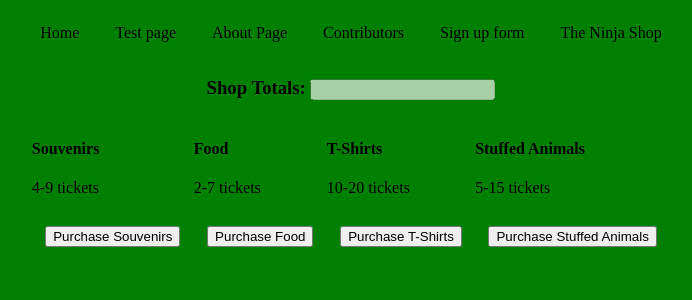
After one commit to marjohnson/w11D1-Django, a Django app: page /the-shop/ in a window 1280 px wide. The commit adds this page. Shown: the top 300 px of the page, without its empty margins (289-981 px from the left). Run offline with Django 3.2, Linux system fonts and the light colour scheme.

Commit message:
adding changes

```diff
--- a/zooProject/zooApp/static/css/styles.css
+++ b/zooProject/zooApp/static/css/styles.css
@@ -1,6 +1,6 @@
 body {
-    background-color: black;
-    color: white;
+    background-color: green;
+    color: black;
     display: flex;
     flex-direction: column;
     justify-content: center;
@@ -14,6 +14,11 @@ header {
 }
 nav {
     margin: 1em;
+}
+nav a {
+    padding: 1em;
+    color: black;
+    text-decoration: none;
 }
 .magic {
     margin: 1em;
@@ -49,3 +54,9 @@ header nav a {
 button {
     margin: 1em;
 }
+.shopItems {
+    display: flex;
+    flex-direction: row;
+    justify-content: center;
+    align-items: center;
+}
--- /dev/null
+++ b/zooProject/zooApp/templates/theNinjaShop.html
@@ -0,0 +1,60 @@
+<!DOCTYPE html>
+<html lang="en">
+<head>
+    <meta charset="UTF-8">
+    <meta http-equiv="X-UA-Compatible" content="IE=edge">
+    <meta name="viewport" content="width=device-width, initial-scale=1.0">
+    <title>The Ninja Shop</title>
+    {% load static %}
+    <link rel='stylesheet' href="{% static 'css/styles.css' %}">
+</head>
+<body>
+    <nav>
+        <a href='/'>Home</a>
+        <a href='/test/'>Test page</a>
+        <a href='/about/'>About Page</a>
+        <a href='/contributors/'>Contributors</a>
+        <a href='/form/'>Sign up form</a>
+        <a href='/the-shop'>The Ninja Shop</a>
+    </nav>
+    <h3>Shop Totals: <input type='text' disabled value='{{request.session.purchase}}'></h3>
+    <div class='shopItems'>
+        <div class='items'>
+            <h4>Souvenirs</h4>
+            <p>4-9 tickets</p>
+            <form action='/purchase/' method='post'>
+                {% csrf_token %}
+                <input type='hidden' name='categories' value='souvenirs'>
+                <button>Purchase Souvenirs</button>
+            </form>
+        </div>
+        <div class='items'>
+            <h4>Food</h4>
+            <p>2-7 tickets</p>
+            <form action='/purchase/' method='post'>
+                {% csrf_token %}
+                <input type='hidden' name='categories' value='food'>
+                <button>Purchase Food</button>
+            </form>
+        </div>
+        <div class='items'>
+            <h4>T-Shirts</h4>
+            <p>10-20 tickets</p>
+            <form action='/purchase/' method='post'>
+                {% csrf_token %}
+                <input type='hidden' name='categories' value='tShirts'>
+                <button>Purchase T-Shirts</button>
+            </form>
+        </div>
+        <div class='items'>
+            <h4>Stuffed Animals</h4>
+            <p>5-15 tickets</p>
+            <form action='/purchase/' method='post'>
+                {% csrf_token %}
+                <input type='hidden' name='categories' value='stuffedAnimals'>
+                <button>Purchase Stuffed Animals</button>
+            </form>
+        </div>
+    </div>
+</body>
+</html>
--- a/zooProject/zooApp/templates/zooForm.html
+++ b/zooProject/zooApp/templates/zooForm.html
@@ -15,6 +15,7 @@
         <a href='/about/'>About Page</a>
         <a href='/contributors/'>Contributors</a>
         <a href='/form/'>Sign up form</a>
+        <a href='/the-shop'>The Ninja Shop</a>
     </nav>
     <form action="/add-new/" method='post'>
         {% csrf_token %}
--- a/zooProject/zooApp/urls.py
+++ b/zooProject/zooApp/urls.py
@@ -10,4 +10,5 @@ urlpatterns = [
     path('form/', views.form),
     path('add-new/', views.newMembers),
     path('results/', views.results),
+    path('the-shop/', views.theShop),
 ]
--- a/zooProject/zooApp/views.py
+++ b/zooProject/zooApp/views.py
@@ -1,9 +1,11 @@
 from django.shortcuts import render, HttpResponse, redirect
 
-PLACES = (
-    'Berwick',
-    'Houston'
-)
+TICKETS = {
+    "souvenirs": (4,9),
+    "food": (2,7),
+    "tShirts": (10,20),
+    "stuffedAnimals": (5,15),
+}
 
 def index(request):
     context = {
@@ -56,3 +58,10 @@ def results(request):
         'results': request.session['results'],
     }
     return render(request, 'results.html', context)
+
+def theShop(request):
+    return render(request, 'theNinjaShop.html')
+
+def purchase(request):
+    if request.method == 'GET':
+        return redirect('/the-shop/')
```
Also changed, not shown: shop.md (+6 -0 lines), zooProject/zooApp/templates/index.html (+5 -4 lines).
